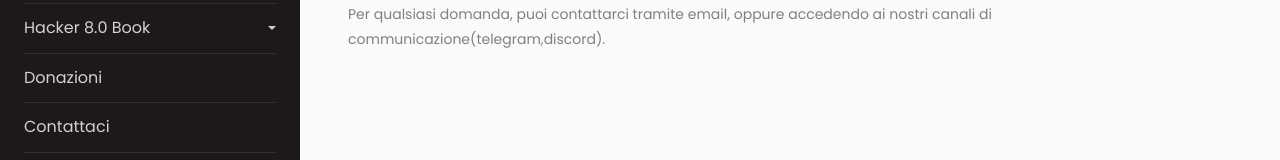
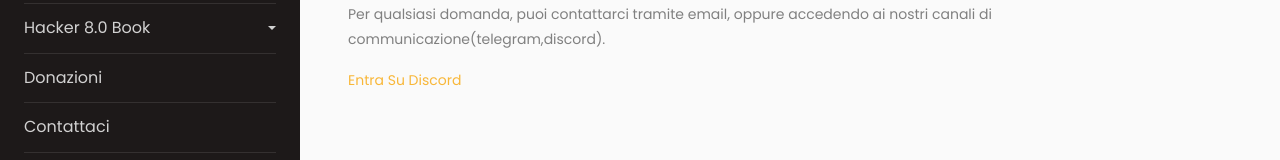
Before and after one commit to EhItaliaTeam/ehitaliateam.github.io, a plain HTML site: page about.html in a window 1280 px wide. Shown: the part 581-741 px from the top of the page. Drawn offline with Linux system fonts and the light colour scheme.

Commit message:
Update about.html

```diff
--- a/about.html
+++ b/about.html
@@ -117,6 +117,7 @@
         <p>Siamo un gruppo di professionisti Appassionati del mondo del Pentesting e del Ethical Hacking in Generale.</p>
         <p>Dentro al Nostro team potrai fare affidamento su Pentester, Sysadmin, Developer con 10 + anni di esperienza nel settore.</p>
 	<p>Per qualsiasi domanda, puoi contattarci tramite email, oppure accedendo ai nostri canali di communicazione(telegram,discord).</p>
+	<a href="https://discord.gg/Cjm7xG6"> Entra Su Discord</a>
 
       </div>
 		</div>
```
